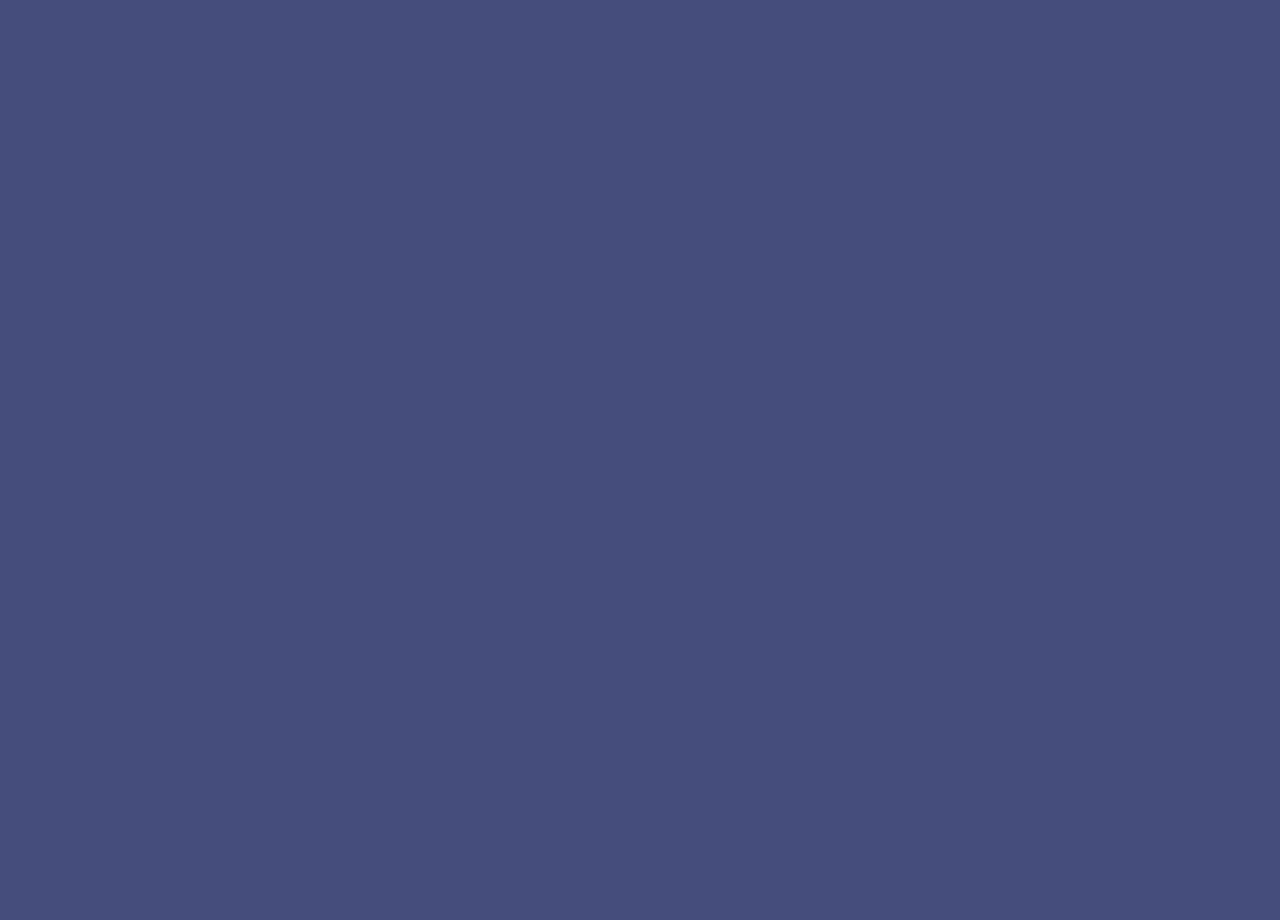
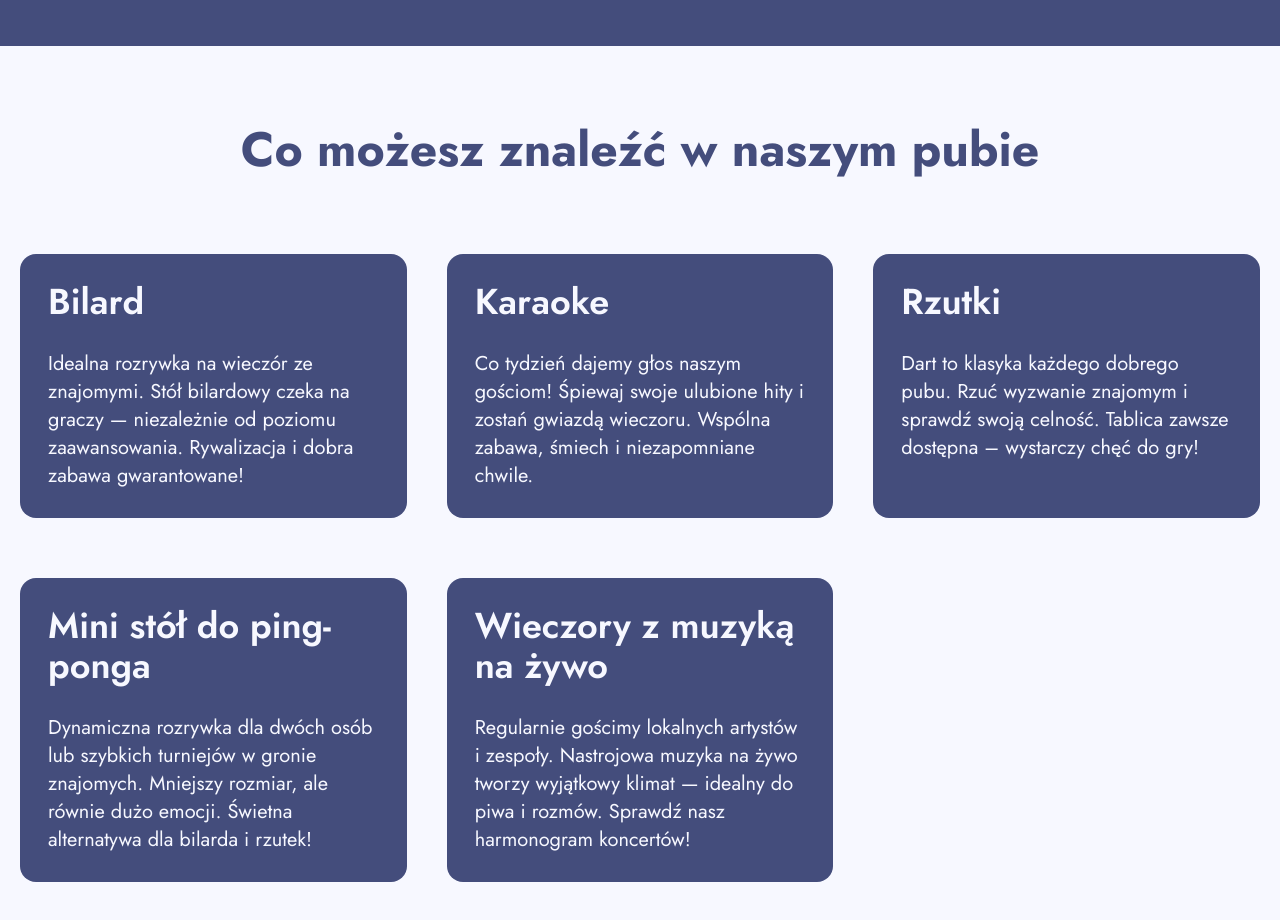
Before and after one commit to mateuszbizon/restaurant, a Next.js app: page / in a window 1280 px wide. Shown: the part 1320-2240 px from the top of the page. Before the commit the page ends 1366 px from the top, so only its background shows below. Built offline with nearby package versions, Linux system fonts and the light colour scheme.

Commit message:
added pub section

```diff
--- a/src/app/(root)/page.tsx
+++ b/src/app/(root)/page.tsx
@@ -1,11 +1,13 @@
 import Hero from "@/components/sections/Hero";
 import MenuSection from "@/components/sections/MenuSection";
+import PubSection from "@/components/sections/PubSection";
 
 export default function Home() {
   return (
     <>
         <Hero />
         <MenuSection />
+        <PubSection />
     </>
   );
 }
--- /dev/null
+++ b/src/components/sections/PubSection.tsx
@@ -0,0 +1,46 @@
+import React from 'react'
+import Container from '../ui/container'
+
+function PubSection() {
+  return (
+    <section className='py-section-padding bg-foreground'>
+        <Container>
+            <h2 className='heading2 text-center heading-margin-bottom text-background-dark'>Co możesz znaleźć w naszym pubie</h2>
+            <div className='grid md:grid-cols lg:grid-cols-3 gap-x-10 gap-y-15'>
+                <div className='bg-background-dark rounded-2xl p-7 space-y-7'>
+                    <h3 className='heading3'>Bilard</h3>
+                    <p className='little-bigger-text'>
+                        Idealna rozrywka na wieczór ze znajomymi. Stół bilardowy czeka na graczy — niezależnie od poziomu zaawansowania. Rywalizacja i dobra zabawa gwarantowane!
+                    </p>
+                </div>
+                <div className='bg-background-dark rounded-2xl p-7 space-y-7'>
+                    <h3 className='heading3'>Karaoke</h3>
+                    <p className='little-bigger-text'>
+                        Co tydzień dajemy głos naszym gościom! Śpiewaj swoje ulubione hity i zostań gwiazdą wieczoru. Wspólna zabawa, śmiech i niezapomniane chwile.
+                    </p>
+                </div>
+                <div className='bg-background-dark rounded-2xl p-7 space-y-7'>
+                    <h3 className='heading3'>Rzutki</h3>
+                    <p className='little-bigger-text'>
+                        Dart to klasyka każdego dobrego pubu. Rzuć wyzwanie znajomym i sprawdź swoją celność. Tablica zawsze dostępna – wystarczy chęć do gry!
+                    </p>
+                </div>
+                <div className='bg-background-dark rounded-2xl p-7 space-y-7'>
+                    <h3 className='heading3'>Mini stół do ping-ponga</h3>
+                    <p className='little-bigger-text'>
+                        Dynamiczna rozrywka dla dwóch osób lub szybkich turniejów w gronie znajomych. Mniejszy rozmiar, ale równie dużo emocji. Świetna alternatywa dla bilarda i rzutek!
+                    </p>
+                </div>
+                <div className='bg-background-dark rounded-2xl p-7 space-y-7'>
+                    <h3 className='heading3'>Wieczory z muzyką na żywo</h3>
+                    <p className='little-bigger-text'>
+                        Regularnie gościmy lokalnych artystów i zespoły. Nastrojowa muzyka na żywo tworzy wyjątkowy klimat — idealny do piwa i rozmów. Sprawdź nasz harmonogram koncertów!
+                    </p>
+                </div>
+            </div>
+        </Container>
+    </section>
+  )
+}
+
+export default PubSection
```
